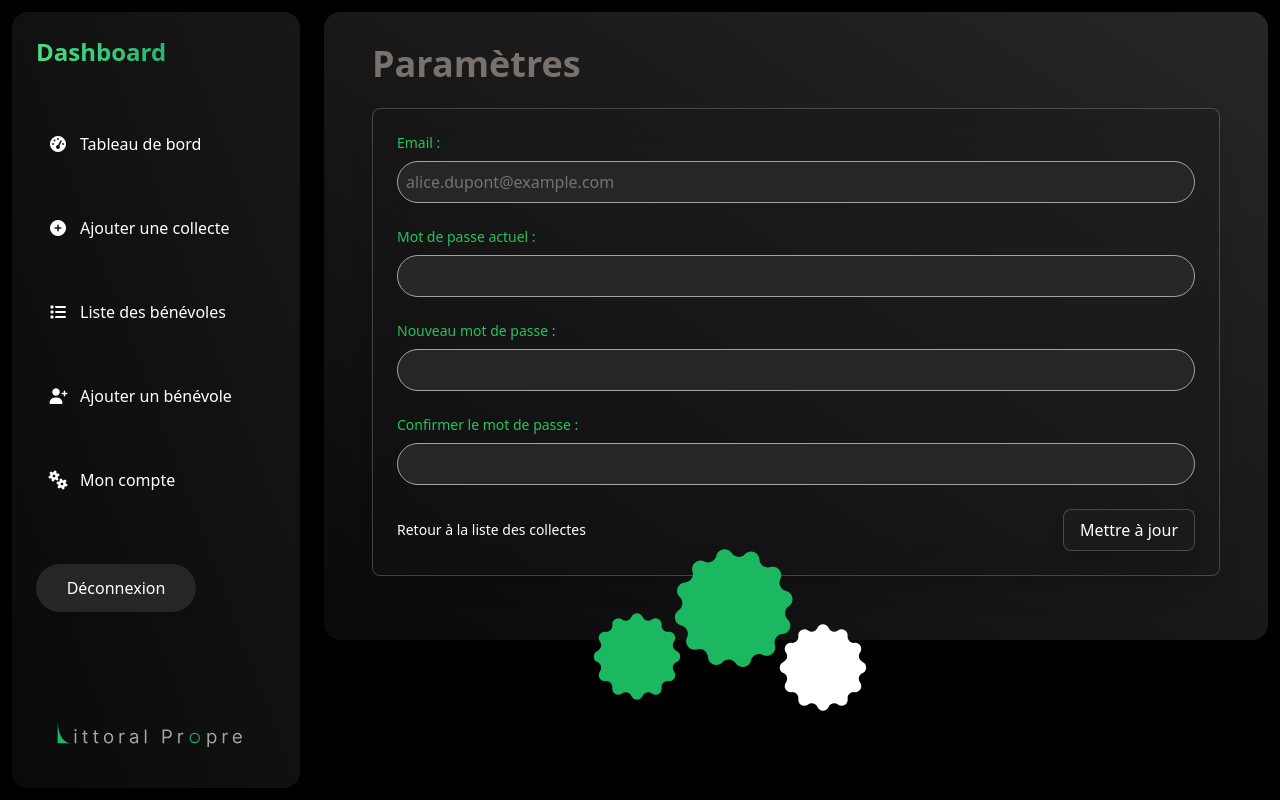
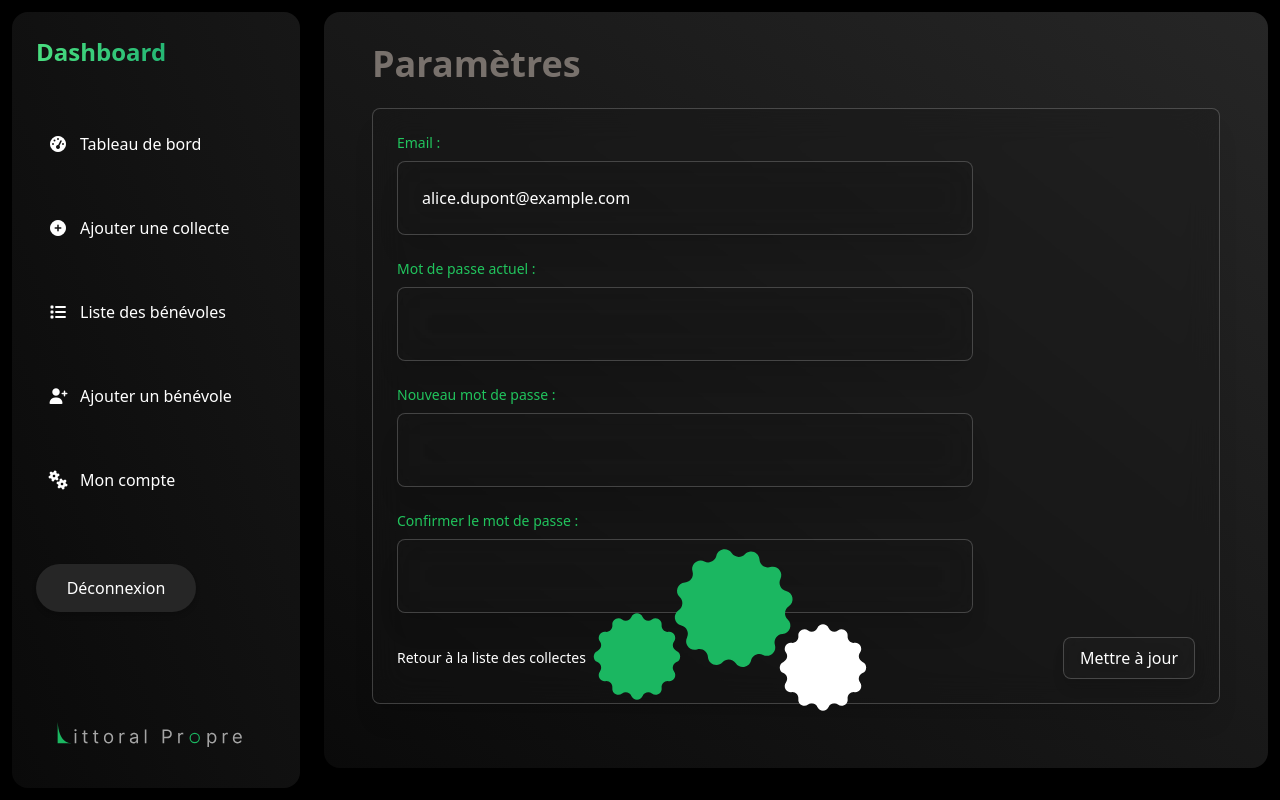
Before and after one commit to TheoBlaum/P4BackofficeLP, a PHP site: page /my_account.php in a window 1280 px wide. Run offline with PHP 8.4, Linux system fonts and the light colour scheme; the visitor is signed in with stand-in values (Sample User, id 1); data comes from the database, SQL or seed files in the repository; some libraries are stand-ins or nearby versions.

Commit message:
modifications affichage

```diff
--- a/association/php/collection_list.php
+++ b/association/php/collection_list.php
@@ -64,7 +64,7 @@ error_reporting(E_ALL);
 
 <head>
     <meta charset="UTF-8">
-    <meta name="viewport" content="width=device-width, initial-scale=1.0">
+    <meta name="viewport" content="width=device-width, initial-scale=0.80">
     <title>Liste des Collectes</title>
 
     <head>
@@ -87,16 +87,12 @@ error_reporting(E_ALL);
                 <li><a href="collection_list.php"
                         class="flex items-center py-2 px-3 hover:text-white transition-colors duration-500"><i
                             class="fas fa-tachometer-alt mr-3"></i> Tableau de bord</a></li>
-                <?php if ($userRole === 'admin'): ?>
                 <li><a href="collection_add.php" class="flex items-center py-2 px-3 hover:text-white rounded-lg"><i
                             class="fas fa-plus-circle mr-3"></i> Ajouter une collecte</a></li>
-                <?php endif; ?>
                 <li><a href="volunteer_list.php" class="flex items-center py-2 px-3 hover:text-white rounded-lg"><i
                             class="fa-solid fa-list mr-3"></i> Liste des bénévoles</a></li>
-                <?php if ($userRole === 'admin'): ?>
                 <li><a href="user_add.php" class="flex items-center py-2 px-3 hover:text-white rounded-lg"><i
                             class="fas fa-user-plus mr-3"></i> Ajouter un bénévole</a></li>
-                <?php endif; ?>
                 <li><a href="my_account.php" class="flex items-center py-2 px-3 hover:text-white rounded-lg"><i
                             class="fas fa-cogs mr-3"></i> Mon compte</a></li>
             </ul>
--- a/association/php/login.php
+++ b/association/php/login.php
@@ -40,7 +40,7 @@ if ($_SERVER["REQUEST_METHOD"] === "POST") {
         <h1 class="text-3xl font-bold text-white mb-6 text-center">Connexion</h1>
 
         <?php if (!empty($error)) : ?>
-            <div class="text-red-600 text-center mb-4">
+            <div class="text-red-400 text-center mb-4">
                 <?= htmlspecialchars($error) ?>
             </div>
         <?php endif; ?>
--- a/association/php/my_account.php
+++ b/association/php/my_account.php
@@ -126,7 +126,7 @@ if ($_SERVER["REQUEST_METHOD"] == "POST") {
                 <div>
                     <label for="email" class="block text-sm mb-2 font-medium text-green-500">Email :</label>
                     <input type="email" name="email" id="email" placeholder="<?= htmlspecialchars($user['email']) ?>" required
-                        class="w-full p-2 border text-neutral-500 border-stone-400 bg-neutral-800 hover:bg-neutral-700 rounded-full focus:bg-neutral-700 transition-colors duration-500 placeholder-neutral-500">
+                        class="w-full p-2 bg-neutral-900/30 backdrop-blur-lg border border-white/20 text-white p-6 rounded-lg shadow-xl max-w-xl mx-auto">
                 </div>
 
                 <!-- Champ Mot de passe actuel -->
@@ -134,7 +134,7 @@ if ($_SERVER["REQUEST_METHOD"] == "POST") {
                     <label for="current_password" class="block text-sm mb-2 font-medium text-green-500">Mot de passe
                         actuel :</label>
                     <input type="password" name="current_password" id="current_password" required
-                        class="w-full p-2 border text-neutral-500 border-stone-400 bg-neutral-800 hover:bg-neutral-700 rounded-full focus:bg-neutral-700 transition-colors duration-500 placeholder-neutral-500">
+                        class="w-full p-2 bg-neutral-900/30 backdrop-blur-lg border border-white/20 text-white p-6 rounded-lg shadow-xl max-w-xl mx-auto">
                 </div>
 
                 <!-- Champ Nouveau Mot de passe -->
@@ -142,7 +142,7 @@ if ($_SERVER["REQUEST_METHOD"] == "POST") {
                     <label for="new_password" class="block text-sm mb-2 font-medium text-green-500">Nouveau mot de passe
                         :</label>
                     <input type="password" name="new_password" id="new_password"
-                        class="w-full p-2 border text-neutral-500 border-stone-400 bg-neutral-800 hover:bg-neutral-700 rounded-full focus:bg-neutral-700 transition-colors duration-500 placeholder-neutral-500">
+                        class="w-full p-2 bg-neutral-900/30 backdrop-blur-lg border border-white/20 text-white p-6 rounded-lg shadow-xl max-w-xl mx-auto">
                 </div>
 
                 <!-- Champ Confirmer le nouveau Mot de passe -->
@@ -151,8 +151,13 @@ if ($_SERVER["REQUEST_METHOD"] == "POST") {
                         mot de
                         passe :</label>
                     <input type="password" name="confirm_password" id="confirm_password"
-                        class="w-full p-2 border text-neutral-500 border-stone-400 bg-neutral-800 hover:bg-neutral-700 rounded-full focus:bg-neutral-700 transition-colors duration-500 placeholder-neutral-500">
+                        class="w-full p-2 bg-neutral-900/30 backdrop-blur-lg border border-white/20 text-white p-6 rounded-lg shadow-xl max-w-xl mx-auto">
                 </div>
+                <style>
+                        input::placeholder {
+                            color: rgba(255, 255, 255);
+                        }
+                    </style>
 
                 <!-- Boutons -->
                 <div class="flex justify-between items-center">
--- a/association/php/user_add.php
+++ b/association/php/user_add.php
@@ -84,7 +84,7 @@ if ($_SERVER["REQUEST_METHOD"] === "POST") {
 
         <!-- Contenu principal -->
         <div
-            class="flex-1 p-8 overflow-y-auto bg-gradient-to-tr from-neutral-950 to-neutral-800 w-72 p-6 rounded-2xl m-3 h-fit px-12 max-w-3xl mx-auto mt-48">
+            class="flex-1 p-8 overflow-y-auto bg-gradient-to-tr from-neutral-950 to-neutral-800 w-72 p-6 rounded-2xl m-3 h-fit px-12 max-w-3xl mx-auto mt-40">
             <h1 class="text-4xl font-bold max-w-xl mx-auto text-stone-500 mb-6">Ajouter un Bénévole</h1>
 
             <!-- Formulaire d'ajout -->
```
